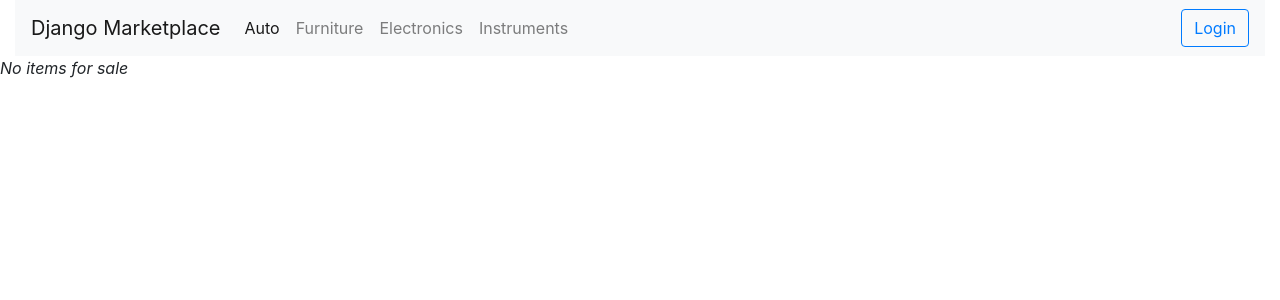
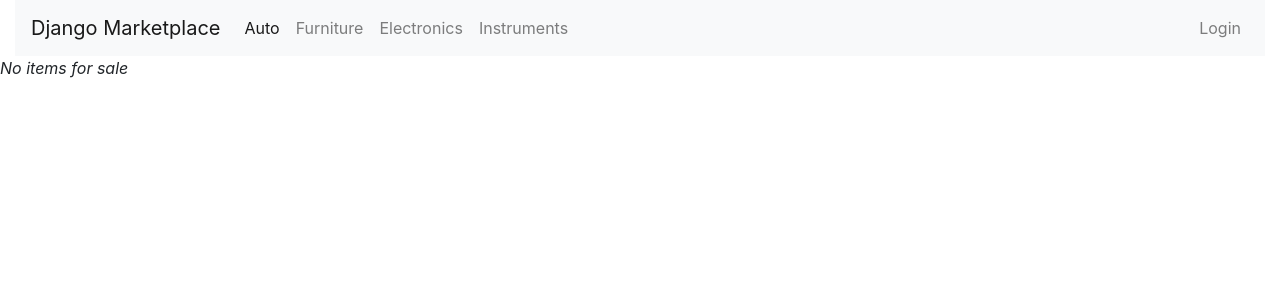
Before and after one commit to kenny-skaggs/django-marketplace, a Django app: page /browse/Auto in a window 1280 px wide. Shown: the top 300 px of the page. Run offline with Django 3.2, Linux system fonts and the light colour scheme; data comes from the database, SQL or seed files in the repository; data that the repository does not hold is empty; some libraries are stand-ins or nearby versions.

Commit message:
changing buttons to navlinks

```diff
--- a/inventory/templates/navbar.html
+++ b/inventory/templates/navbar.html
@@ -23,14 +23,14 @@
       <ul class="navbar-nav ml-auto">
         {% if user.is_authenticated %}
           <li class="nav-item">
-            <a class="btn btn-outline-primary" href="{% url 'item_new' %}">Post Item</a>
+            <a class="nav-link" href="{% url 'item_new' %}">Post Item</a>
           </li>
         {% endif %}
         <li class="nav-item">
           {% if user.is_authenticated %}
-            <a class="btn btn-outline-primary" href="{% url 'logout' %}">Logout</a>
+            <a class="nav-link" href="{% url 'logout' %}">Logout</a>
           {% else %}
-            <a class="btn btn-outline-primary" href="{% url 'login' %}">Login</a>
+            <a class="nav-link" href="{% url 'login' %}">Login</a>
           {% endif %}
         </li>
       </ul>
```
